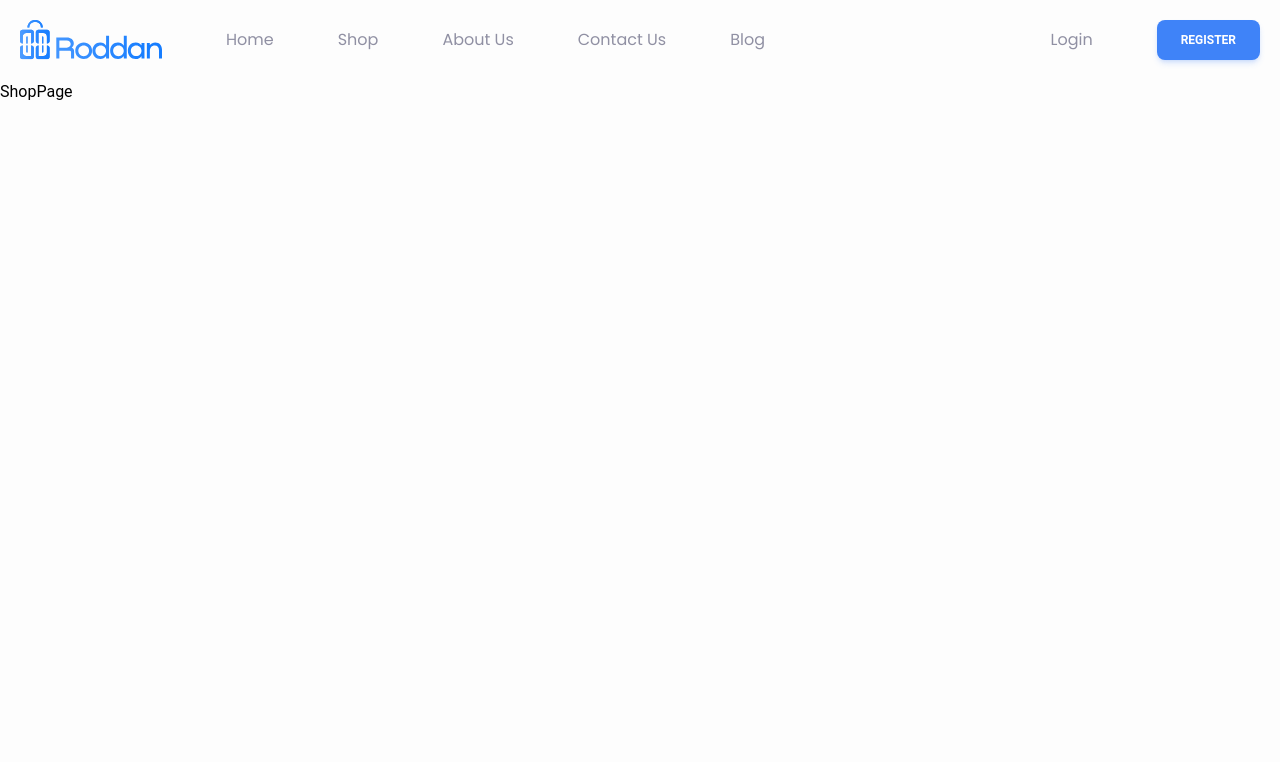
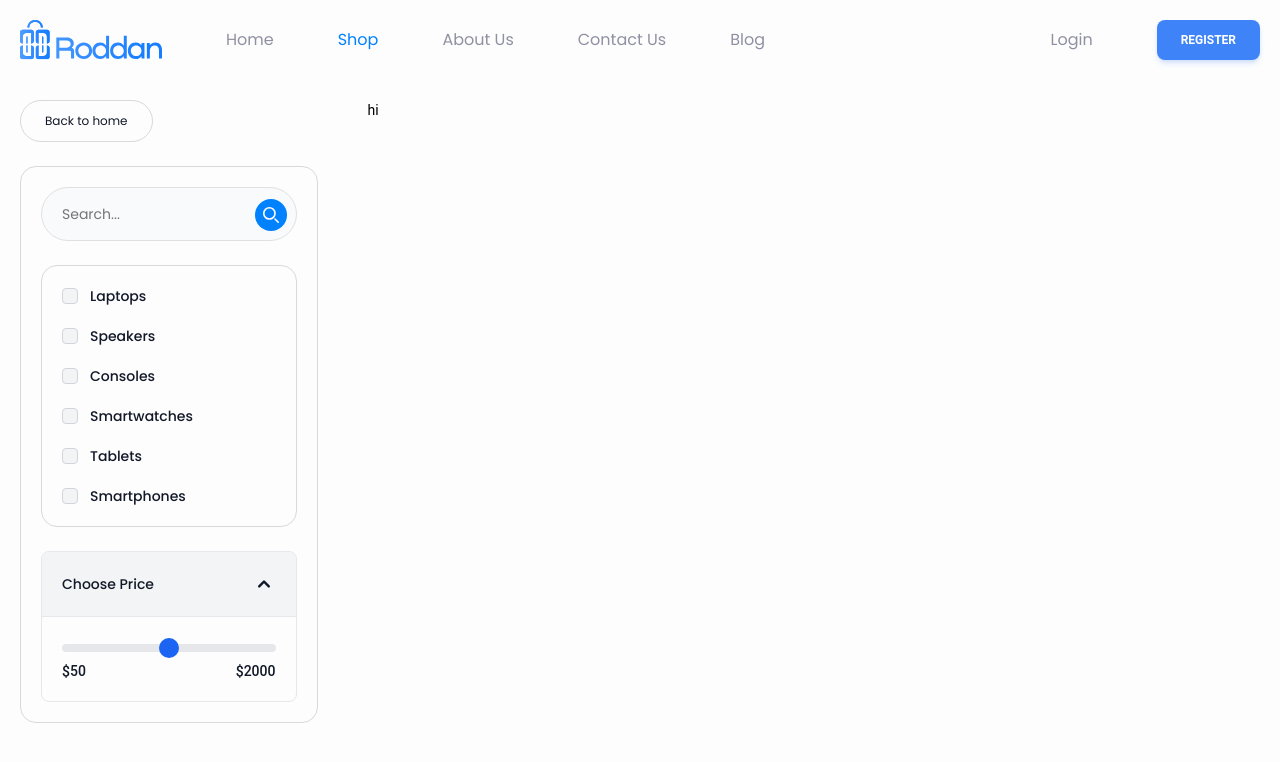
Before and after one commit to roritopra/ecommerce-roddan, a React (Vite) app: page /shop in a window 1280 px wide. Shown: the top 762 px of the page. Built offline with nearby package versions, Linux system fonts and the light colour scheme.

Commit message:
[ADD] Added shopPage with filter

```diff
--- a/src/AppRouter.jsx
+++ b/src/AppRouter.jsx
@@ -7,7 +7,7 @@ export function AppRouter() {
     <Routes>
       <Route path="/" element={<NavBar />}>
         <Route index element={<HomePage />} />
-        <Route path="shop" element={<ShopPage />} />
+        <Route path="/shop" element={<ShopPage />} />
       </Route>
     </Routes>
   );
--- a/src/user/components/NavBar/NavBar.jsx
+++ b/src/user/components/NavBar/NavBar.jsx
@@ -13,7 +13,7 @@ export function NavBar() {
           </NavLink>
           {menuLinks.map((menu, index) => (
             <NavLink key={index} to={menu.path} className={({ isActive }) => {
-              return `text-[#9090A3] font-poppins text-base ${isActive ? "text-[#0081FE]" : ""}`
+              return `font-poppins text-base ${isActive ? "text-[#0081FE]" : "text-[#9090A3]"}`
             }}>
               {menu.text}
             </NavLink>
--- /dev/null
+++ b/src/user/pages/ShopPage/ShopPage.css
@@ -0,0 +1,12 @@
+.content-shop {
+  display: grid;
+  grid-template-columns: 0.5fr 1.5fr;
+  grid-template-rows: repeat(2, 1fr);
+  gap: 0px 50px;
+}
+.items {
+  grid-area: 1 / 2 / 3 / 3;
+}
+.filter {
+  grid-area: 1 / 1 / 3 / 2;
+}
--- a/src/user/pages/ShopPage/ShopPage.jsx
+++ b/src/user/pages/ShopPage/ShopPage.jsx
@@ -1,5 +1,117 @@
+import { Button } from "@material-tailwind/react";
+import "./ShopPage.css";
+import { NavLink } from "react-router-dom";
+import { Checkbox, Label, Accordion, RangeSlider } from "flowbite-react";
+
 export function ShopPage() {
   return (
-    <div>ShopPage</div>
-  )
+    <main className="content-shop px-5 max-w-[1440px] mx-auto mb-28 text-sm mt-5">
+      <section className="filter">
+        <NavLink to={"/"}>
+          <Button
+            variant="outlined"
+            className="font-poppins font-normal rounded-full border-[#D9D9D9] mb-6"
+          >
+            B<span className="lowercase">ack to home</span>
+          </Button>
+        </NavLink>
+
+        <aside className="border border-[#D9D9D9] rounded-2xl px-5 py-5">
+          <div className="mb-6">
+            <div className="relative">
+              <div className="absolute inset-y-0 start-0 flex items-center ps-3 pointer-events-none"></div>
+              <input
+                type="search"
+                id="default-search"
+                className="block w-full p-4 ps-5 text-sm text-gray-900 border border-[#E0E0E0] rounded-full placeholder:font-poppins placeholder:text-[#757575] bg-gray-50 focus:ring-blue-500 focus:border-blue-500"
+                placeholder="Search..."
+                required
+              />
+              <button className="text-white absolute end-2.5 bottom-2.5 bg-[#0081FE] hover:bg-blue-800 focus:ring-4 focus:outline-none focus:ring-blue-300 font-medium rounded-full text-sm px-2 py-2">
+                <svg
+                  className="w-4 h-4 text-white"
+                  aria-hidden="true"
+                  xmlns="http://www.w3.org/2000/svg"
+                  fill="none"
+                  viewBox="0 0 20 20"
+                >
+                  <path
+                    stroke="currentColor"
+                    strokeLinecap="round"
+                    strokeLinejoin="round"
+                    strokeWidth="2"
+                    d="m19 19-4-4m0-7A7 7 0 1 1 1 8a7 7 0 0 1 14 0Z"
+                  />
+                </svg>
+              </button>
+            </div>
+          </div>
+
+          <div className="border border-[#D9D9D9] rounded-2xl px-5 py-5 mb-6">
+            <div className="flex items-center gap-3 mb-5">
+              <Checkbox id="promotion" color={"blue"} />
+              <Label htmlFor="promotion" className="font-poppins">
+                Laptops
+              </Label>
+            </div>
+            <div className="flex items-center gap-3 mb-5">
+              <Checkbox id="promotion" color={"blue"} />
+              <Label htmlFor="promotion" className="font-poppins">
+                Speakers
+              </Label>
+            </div>
+            <div className="flex items-center gap-3 mb-5">
+              <Checkbox id="promotion" color={"blue"} />
+              <Label htmlFor="promotion" className="font-poppins">
+                Consoles
+              </Label>
+            </div>
+            <div className="flex items-center gap-3 mb-5">
+              <Checkbox id="promotion" color={"blue"} />
+              <Label htmlFor="promotion" className="font-poppins">
+                Smartwatches
+              </Label>
+            </div>
+            <div className="flex items-center gap-3 mb-5">
+              <Checkbox id="promotion" color={"blue"} />
+              <Label htmlFor="promotion" className="font-poppins">
+                Tablets
+              </Label>
+            </div>
+            <div className="flex items-center gap-3">
+              <Checkbox id="promotion" color={"blue"} />
+              <Label htmlFor="promotion" className="font-poppins">
+                Smartphones
+              </Label>
+            </div>
+          </div>
+
+          <Accordion>
+            <Accordion.Panel>
+              <Accordion.Title className="font-poppins">
+                Choose Price
+              </Accordion.Title>
+              <Accordion.Content>
+                <div>
+                  <RangeSlider id="default-range" />
+                </div>
+                <div className="flex justify-between">
+                  <div className="mt-1 block">
+                    <Label htmlFor="default-range" value="$50" />
+                  </div>
+                  <div className="mt-1 block">
+                    <Label htmlFor="default-range" value="$2000" />
+                  </div>
+                </div>
+              </Accordion.Content>
+            </Accordion.Panel>
+          </Accordion>
+        </aside>
+      </section>
+
+      <section className="items">
+        <h1>hi</h1>
+      </section>
+    </main>
+  );
 }
```
